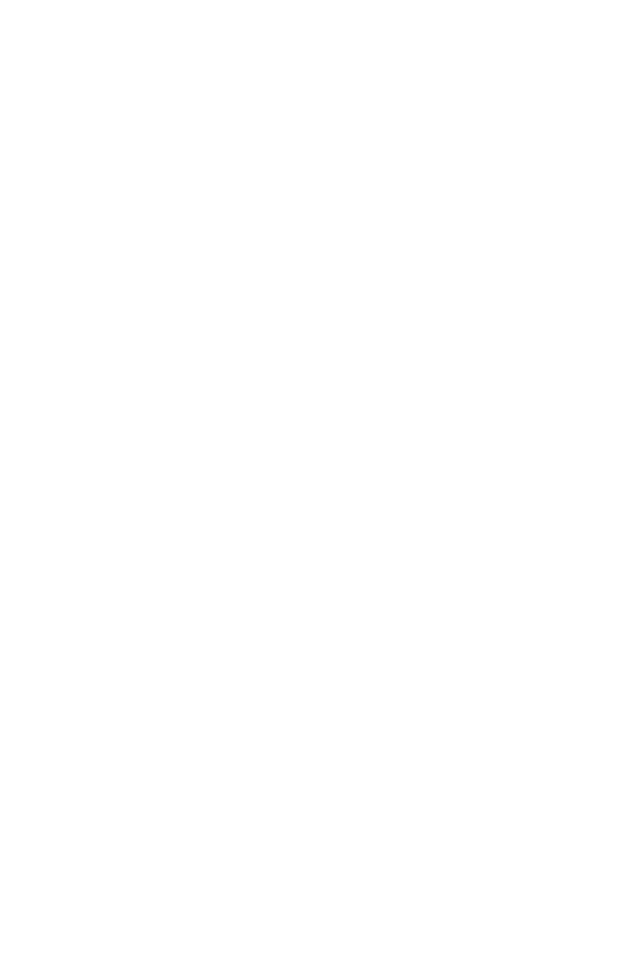
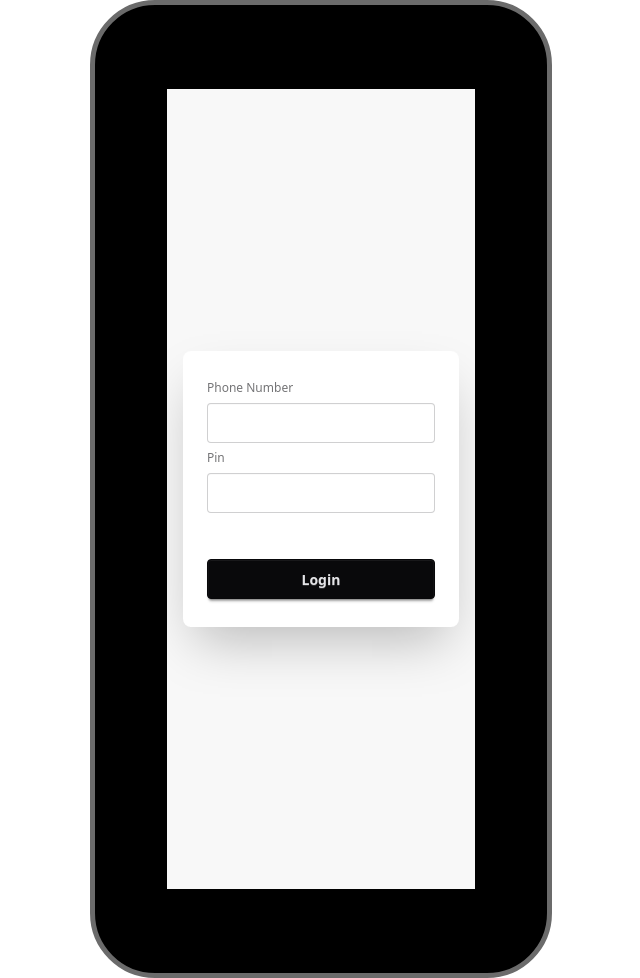
Before and after one commit to zahangir1989/Payoo-MFS-27, a plain HTML site: page index.html in a window 1280 px wide. Shown: the whole page, without its empty margins (319-959 px from the left). Before the commit the page ends 800 px from the top, so only its background shows below. Drawn offline with nearby package versions, Linux system fonts and the light colour scheme.

Commit message:
first commit are now

```diff
--- a/index.html
+++ b/index.html
@@ -4,8 +4,34 @@
     <meta charset="UTF-8">
     <meta name="viewport" content="width=device-width, initial-scale=1.0">
     <title>payoo-MFS</title>
+    <link href="https://cdn.jsdelivr.net/npm/daisyui@5" rel="stylesheet" type="text/css" />
+      <script src="https://cdn.jsdelivr.net/npm/@tailwindcss/browser@4"></script>
 </head>
 <body>
+    <main class="flex justify-center">
+        <div class="mockup-phone">
+            <div class="mockup-phone-camera"></div>
+            <div class="mockup-phone-display text-white grid place-content-center">
+                <div class="hero bg-base-200 min-h-screen">
+                    <div class="hero-content flex-col">
+                      <div class="card bg-base-100 w-full max-w-sm shrink-0 shadow-2xl">
+                        <div class="card-body">
+                          <fieldset class="fieldset">
+                            <label class="fieldset-label">Phone Number</label>
+                            <input id="phone-number" type="text" class="input" placeholder="Your Phone Number" />
+                            <label class="fieldset-label">Pin</label>
+                            <input type="password" class="input" placeholder="Your Pin" />
+                            <div><a class="link link-hover">Forgot password?</a></div>
+                            <button id="button" class="btn btn-neutral mt-4">Login</button>
+                          </fieldset>
+                        </div>
+                      </div>
+                    </div>
+                  </div>
+            </div>
+          </div>
+    </main>
 
+    <script src="js/login.js"></script>
 </body>
 </html>
--- /dev/null
+++ b/js/login.js
@@ -0,0 +1,6 @@
+
+document.getElementById('button').addEventListener('click', function(event){
+   event.preventDefault();
+  const phoneNumber = document.getElementById('phone-number').value;
+  console.log(phoneNumber);
+})
--- /dev/null
+++ b/tailwind.config.js
@@ -0,0 +1,11 @@
+module.exports = {
+    purge: [],
+    darkMode: false, // or 'media' or 'class'
+    theme: {
+      extend: {},
+    },
+    variants: {
+      extend: {},
+    },
+    plugins: [],
+  }
```
